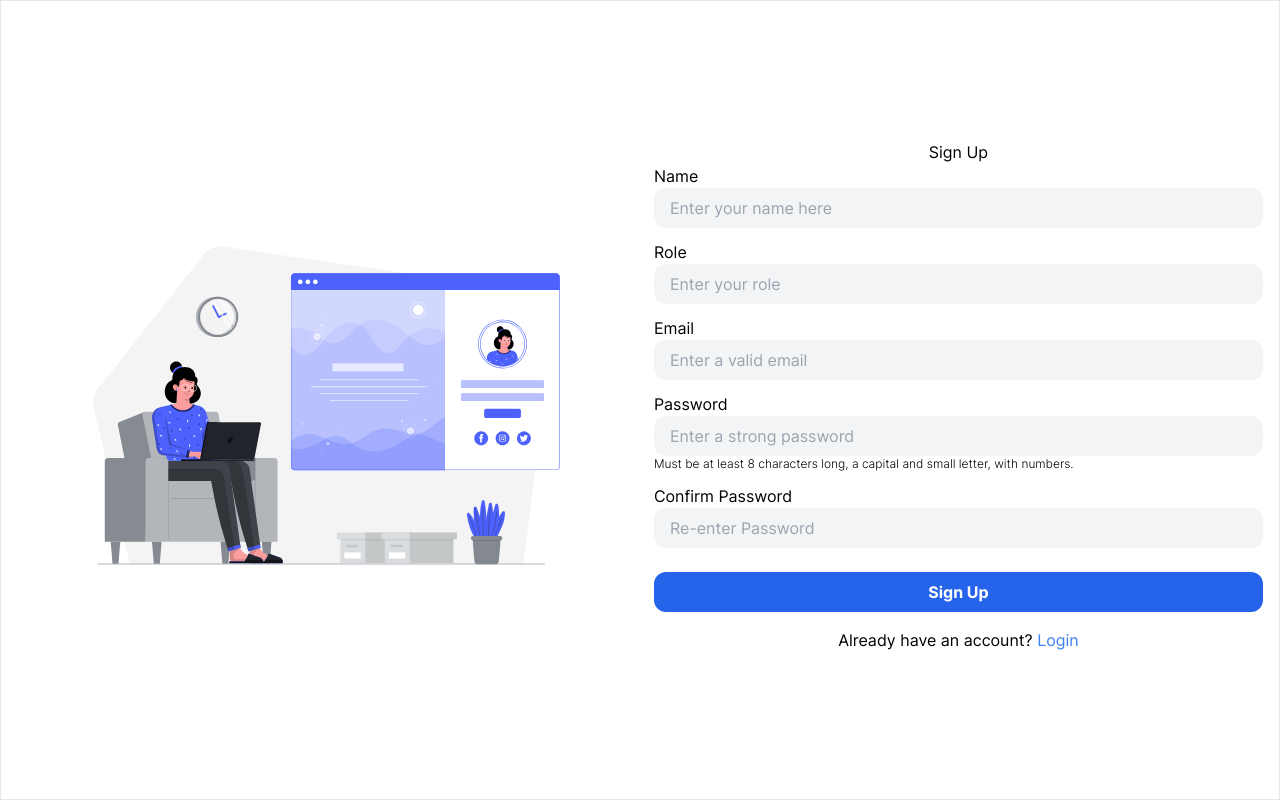
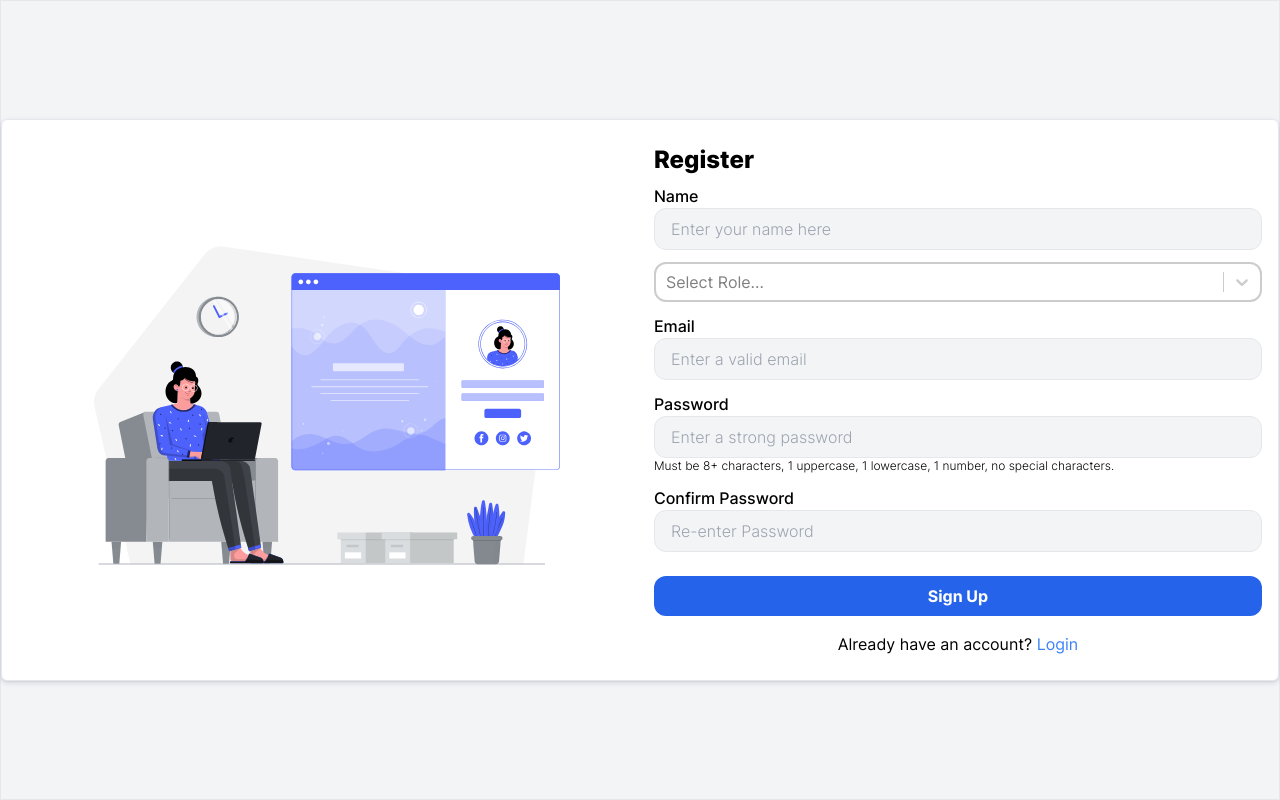
Before and after one commit to Yagi91/Bug-spy, a React (Create React App) app: page /auth in a window 1280 px wide. Both pictures are taken after a click on the button "Register". Built offline with nearby package versions, Linux system fonts and the light colour scheme.

Commit message:
Finish style of both auth form

```diff
--- a/src/App.tsx
+++ b/src/App.tsx
@@ -13,7 +13,7 @@ import MyTicketsPage from "./Pages/MyTickets";
 function App() {
   return (
     <Router>
-      <main className="App h-screen border font-inter">
+      <main className="App h-screen border bg-neutral-100 font-inter">
         <Routes>
           {/* <Route path={["/login", "/auth", "register"]} element={<LoginPage />} /> */}
           {["/auth"].map((path) => (
--- a/src/Pages/Auth.tsx
+++ b/src/Pages/Auth.tsx
@@ -8,7 +8,7 @@ export default function LoginPage() {
   const authType = useAppSelector(selectAuthType);
 
   return (
-    <div className=" container mx-auto h-full ">
+    <div className="container mx-auto flex h-full items-center justify-center">
       <Auth authType={authType} />
     </div>
   );
--- a/src/features/auth/auth.tsx
+++ b/src/features/auth/auth.tsx
@@ -73,7 +73,7 @@ export default function Auth({ authType }: Props) {
     return;
   };
   return (
-    <section className=" flex h-full items-center gap-3 p-2">
+    <section className="flex h-fit items-center gap-3 rounded-md border bg-white p-2 shadow-[rgba(50,_50,_105,_0.15)_0px_2px_5px_0px,_rgba(0,_0,_0,_0.05)_0px_1px_1px_0px]">
       <div className=" hidden w-1/2 sm:block">
         <img src={person} alt="a person" />
       </div>
--- /dev/null
+++ b/src/features/auth/commons.tsx
@@ -0,0 +1,52 @@
+import React from "react";
+
+interface Props {
+  name: string;
+  type: string;
+  required?: boolean;
+  placeholder?: string;
+  label?: string;
+  extraClass?: string;
+  min?: number;
+  max?: number;
+  pattern?: string;
+  handleChange?: (event: React.ChangeEvent<HTMLInputElement>) => void;
+  extraInfo?: string;
+}
+
+export function SimpleInput({
+  name,
+  handleChange,
+  type,
+  required,
+  placeholder,
+  label,
+  extraClass,
+  min,
+  max,
+  pattern,
+  extraInfo,
+}: Props): JSX.Element {
+  return (
+    <>
+      <label>
+        <span className="label">{label}</span>
+        <input
+          type={type}
+          className={"simple-input " + extraClass}
+          onChange={handleChange}
+          required={required}
+          placeholder={placeholder}
+          min={min}
+          max={max}
+          pattern={pattern}
+        />
+        {extraInfo && (
+          <span className="block text-left text-xs font-light">
+            {extraInfo}
+          </span>
+        )}
+      </label>
+    </>
+  );
+}
--- a/src/features/auth/login.tsx
+++ b/src/features/auth/login.tsx
@@ -1,4 +1,5 @@
 import React from "react";
+import { SimpleInput } from "./commons";
 
 interface Props {
   handleSubmit: (event: React.FormEvent<HTMLFormElement>) => void;
@@ -20,29 +21,27 @@ export default function LogIn({
   return (
     <form onSubmit={handleSubmit} className="w-full">
       <fieldset className="flex flex-col gap-5">
-        <legend>Login</legend>
-        <label className="block">
-          <span className="block text-left">Your email</span>
-          <input
+        <legend className="py-2 text-left text-2xl font-extrabold">
+          Login
+        </legend>
+        <SimpleInput
+          handleChange={handleChange}
           type="email"
           name="email"
           placeholder="Enter your email"
-            onChange={handleChange}
-            required
-            className="simple-input w-full invalid:ring-red-300"
+          required={true}
+          label="Email"
+          extraClass="invalid:ring-red-300 w-full"
         />
-        </label>
-        <label className="block">
-          <span className="block text-left">Password</span>
-          <input
+        <SimpleInput
+          handleChange={handleChange}
           type="password"
           name="password"
           placeholder="Enter your password"
-            onChange={handleChange}
-            required
-            className="simple-input w-full"
+          required={true}
+          label="Password"
+          extraClass="invalid:ring-red-300 w-full"
         />
-        </label>
         <button
           type="submit"
           disabled={isLoading}
--- a/src/features/auth/register.tsx
+++ b/src/features/auth/register.tsx
@@ -1,4 +1,6 @@
 import React from "react";
+import { SimpleInput } from "./commons";
+import Select from "react-select";
 
 interface Props {
   handleSubmit: (event: React.FormEvent<HTMLFormElement>) => void;
@@ -13,80 +15,92 @@ export default function Register({
   error,
   handleChange,
 }: Props) {
+  const [password, setPassword] = React.useState<string>("");
   const isLoggedIn = registerStatus === "Success";
   const isLoading = registerStatus === "Loading";
+
+  const handlePassword = (event: React.ChangeEvent<HTMLInputElement>) => {
+    setPassword(event.target.value);
+    // handleChange(event);
+  };
+
+  interface Options {
+    value: string;
+    label: string;
+  }
+
+  const options: Options[] = [
+    { value: "Developer", label: "Developer" },
+    { value: "Tester", label: "Tester" },
+    { value: "Lead", label: "Lead" },
+    { value: "Manager", label: "Manager" },
+  ];
 
   if (isLoggedIn) return <h1>Sign Up Success</h1>;
   return (
     <form onSubmit={handleSubmit}>
       <fieldset className="flex flex-col gap-3">
-        <legend>Sign Up</legend>
-        <label>
-          <span className="block text-left">Name</span>
-          <input
+        <legend className="py-2 text-left text-2xl font-extrabold">
+          Register
+        </legend>
+        <SimpleInput
+          handleChange={handleChange}
           type="text"
           name="fullName"
           placeholder="Enter your name here"
-            required
-            onChange={handleChange}
-            minLength={1}
-            maxLength={30}
-            className="simple-input w-full"
+          required={true}
+          label="Name"
+          extraClass="invalid:ring-red-300 w-full"
         />
-        </label>
-        <label>
-          <span className="block text-left">Role</span>
-          <input
-            type="text"
-            name="myRole"
-            placeholder="Enter your role"
-            required
-            onChange={handleChange}
-            className="simple-input w-full"
+        <Select
+          options={options}
+          placeholder="Select Role..."
+          onChange={(e) => console.log(e)}
+          styles={{
+            control: (baseStyles, state) => ({
+              ...baseStyles,
+              // borderColor: state.isFocused ? "grey" : "red",
+              borderRadius: "0.75rem",
+              borderWidth: "2px",
+              textAlign: "left",
+            }),
+            option: (baseStyles, state) => ({
+              ...baseStyles,
+              borderRadius: state.isSelected ? "0.75rem" : "0",
+            }),
+          }}
         />
-        </label>
-        <label>
-          <span className="block text-left">Email</span>
-          <input
+        <SimpleInput
+          handleChange={handleChange}
           type="email"
           name="email"
           placeholder="Enter a valid email"
-            required
-            onChange={handleChange}
-            className="simple-input w-full invalid:ring-red-300"
+          required={true}
+          label="Email"
+          extraClass="invalid:ring-red-300 w-full"
         />
-        </label>
-        <label>
-          <span className="block text-left">Password</span>
-          <input
+
+        <SimpleInput
+          handleChange={handlePassword}
           type="password"
           name="password"
           placeholder="Enter a strong password"
-            required
-            minLength={8}
-            maxLength={20}
+          required={true}
+          label="Password"
+          extraClass="invalid:ring-red-300 valid:ring-accent-300 w-full"
           pattern="^(?=.*[a-z])(?=.*[A-Z])(?=.*\d)[a-zA-Z\d]{8,}$"
-            onChange={handleChange}
-            className="simple-input w-full"
+          extraInfo="Must be 8+ characters, 1 uppercase, 1 lowercase, 1 number, no special characters."
         />
-          <span className="block text-left text-xs font-light">
-            Must be at least 8 characters long, a capital and small letter, with
-            numbers.
-          </span>
-        </label>
-        <label>
-          <span className="block text-left">Confirm Password</span>
-          <input
+        <SimpleInput
           type="password"
           name="password-check"
           placeholder="Re-enter Password"
-            required
-            minLength={8}
-            maxLength={20}
-            className="simple-input w-full"
+          required={true}
+          label="Confirm Password"
+          extraClass="invalid:ring-secondary-300 w-full"
+          pattern={password}
         />
-        </label>
-        <div>{error}</div>
+        <div className="test-xs color-secondary-300 font-medium ">{error}</div>
         <button className="btn-primary w-full" type="submit">
           {isLoading ? "Registering" : "Sign Up"}
         </button>
--- a/src/index.css
+++ b/src/index.css
@@ -11,12 +11,13 @@
 
 @layer components {
   .simple-input {
-    @apply rounded-xl bg-gray-100 px-4 py-2 focus:outline-none focus:ring-2 focus:ring-primary-400;
+    @apply rounded-xl border bg-gray-100 px-4 py-2 font-light focus:outline-none focus:ring-2 focus:ring-primary-400;
   }
   .btn-primary {
     @apply rounded-xl bg-primary-600 px-4 py-2 font-bold text-white hover:bg-primary-700 focus:outline-none focus:ring-4 focus:ring-primary-200;
   }
-  label {
+  .label {
+    @apply block text-left font-medium;
   }
 }
 
```
Lines whose indentation alone changed are shown as unchanged.
